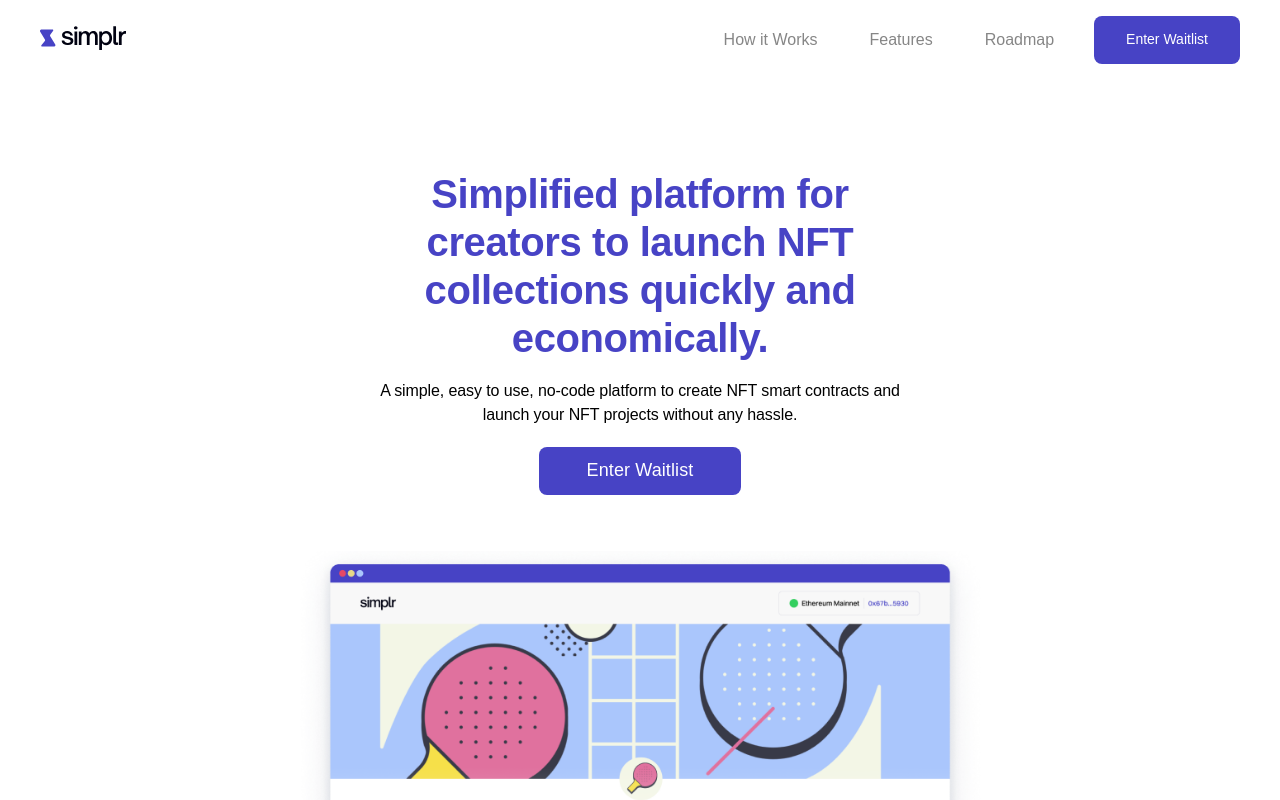
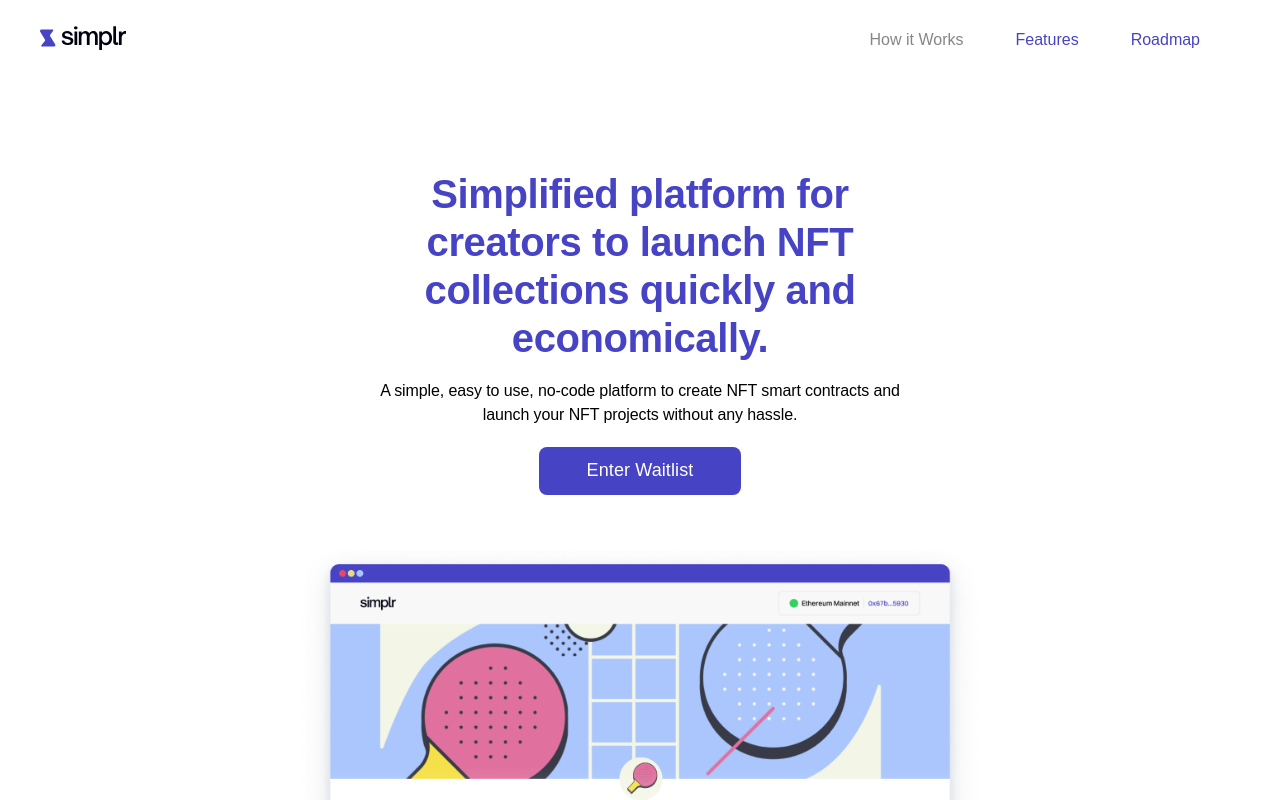
Before and after one commit to chain-labs/simplr-collection, a Next.js app: page / in a window 1280 px wide. Shown: the top 800 px of the page. Built offline with nearby package versions, Linux system fonts and the light colour scheme; a web font is replaced by a local one.

Commit message:
added nav link urls

```diff
--- a/src/components/Navbar.tsx
+++ b/src/components/Navbar.tsx
@@ -1,15 +1,11 @@
-import Link from 'next/link';
 import { useEffect, useState } from 'react';
 import theme from 'src/styleguide/theme';
 import Box from './Box';
-import ButtonComp from './Button';
-import ResponsiveImage from './ResponsiveImage';
 import Text from './Text';
 import { gsap } from 'gsap';
 import { ArrowRight, X } from 'phosphor-react';
 import { InstagramFill, TwitterFill, DiscordFill } from 'akar-icons';
 import scrollIntoView from 'src/utils/scrollIntoView';
-import ResponsiveText from './ResponsiveText';
 import { DISCORD_INVITE, INSTAGRAM_HANDLE, TWITTER_HANDLE } from 'src/containers/home/components/constants';
 import LogoMob from '../svgs/Logo_mobile.svg';
 import LogoDesk from '../svgs/Logo_desktop.svg';
@@ -93,9 +89,9 @@ const Navbar = () => {
 								</Box>
 							</Box>
 							<Box borderTop={`1px solid ${theme.colors['blue-10']}`}>
-								<NavLink href="features" text="Features" closeDrawer={closeDrawer} />
+								<NavLink href="feature" text="Features" closeDrawer={closeDrawer} />
 								<NavLink href="how" text="How it Works" closeDrawer={closeDrawer} />
-								<NavLink href="roadmap" text="Roadmap" closeDrawer={closeDrawer} />
+								<NavLink href="rm" text="Roadmap" closeDrawer={closeDrawer} />
 							</Box>
 						</Box>
 						<Box>
@@ -154,37 +150,29 @@ const Navbar = () => {
 					</Text>
 					<Text
 						as="h5"
-						cursor="pointer"
-						color={{ tabS: 'simply-gray', deskM: 'simply-blue' }}
+						color="simply-blue"
 						display={{ mobS: 'none', tabS: 'block' }}
 						px="ms"
 						mr="mxxl"
-						onClick={() => scrollIntoView('features')}
+						cursor="pointer"
+						onClick={() => scrollIntoView('feature')}
 					>
 						Features
 					</Text>
-					<Link href="#roadmap" as="/">
-						<Text
-							as="h5"
-							color={{ tabS: 'simply-gray', deskM: 'simply-blue' }}
-							display={{ mobS: 'none', tabS: 'block' }}
-							px="ms"
-							mr="mxxl"
-							cursor="pointer"
-							onClick={() => scrollIntoView('roadmap')}
-						>
-							Roadmap
-						</Text>
-					</Link>
-					<Box
-						as="a"
-						href={'https://docs.google.com/forms/d/e/1FAIpQLSdza0C0H0Yw73LrVZMTTE1zGHz5akBjyiEOegBkkZZOfrYOig/viewform'}
-						target="_blank"
+					<Text
+						as="h5"
+						color="simply-blue"
+						display={{ mobS: 'none', tabS: 'block' }}
+						px="ms"
+						mr="mxxl"
+						cursor="pointer"
+						onClick={() => scrollIntoView('rm')}
 					>
-						<ButtonComp bg="primary" height="48px" px="mxxxl">
-							<ResponsiveText mob="h4" tab="h6" desk="h5" text="Enter Waitlist" />
-						</ButtonComp>
-					</Box>
+						Roadmap
+					</Text>
+					{/* <ButtonComp bg="primary" height="48px" px="mxxxl">
+						<ResponsiveText mob="h4" tab="h6" desk="h5" text="Early Access" />
+					</ButtonComp> */}
 				</Box>
 			</Box>
 		</Box>
--- a/src/containers/home/components/Features.tsx
+++ b/src/containers/home/components/Features.tsx
@@ -132,7 +132,8 @@ const Features = () => {
 			column
 			center
 		>
-			<Text className="feat-title" as="h2" color="simply-blue" display={{ mobS: 'none', deskM: 'block' }} id="features">
+			<Box id="feature" />
+			<Text className="feat-title" as="h2" color="simply-blue" display={{ mobS: 'none', deskM: 'block' }}>
 				Game Changing Features
 			</Text>
 			<Text
--- a/src/containers/home/components/Footer.tsx
+++ b/src/containers/home/components/Footer.tsx
@@ -31,7 +31,7 @@ const Footer = () => {
 						color="simply-blue"
 						mr="mxxxl"
 						mb={{ mobS: 'mm', tabS: '0' }}
-						onClick={() => scrollIntoView('hero-headline')}
+						onClick={() => scrollIntoView('hero-subtext')}
 						cursor="pointer"
 					>
 						Home
@@ -41,7 +41,7 @@ const Footer = () => {
 						color="simply-blue"
 						mr="mxxxl"
 						mb={{ mobS: 'mm', tabS: '0' }}
-						onClick={() => scrollIntoView('features')}
+						onClick={() => scrollIntoView('feature')}
 						cursor="pointer"
 					>
 						Features
@@ -61,7 +61,7 @@ const Footer = () => {
 						color="simply-blue"
 						mr="mxxxl"
 						mb={{ mobS: 'mm', tabS: '0' }}
-						onClick={() => scrollIntoView('roadmap')}
+						onClick={() => scrollIntoView('rm')}
 						cursor="pointer"
 					>
 						Roadmap
--- a/src/containers/home/components/Roadmap.tsx
+++ b/src/containers/home/components/Roadmap.tsx
@@ -8,7 +8,7 @@ import { roadmapArray } from './utils';
 
 const Roadmap = () => {
 	return (
-		<Box pb="wxxl" id="roadmap">
+		<Box pb="wxxl">
 			<ResponsiveText
 				desk="h1"
 				tab="h2"
@@ -18,7 +18,7 @@ const Roadmap = () => {
 				mt="wxs"
 				text="What’s in the Future"
 			/>
-			<Box>
+			<Box id="rm">
 				<Text as="b3" textAlign="center" mx="auto" maxWidth={{ mobS: '25rem', tabS: '57rem' }}>
 					We make promises that we know we can deliver. Here’s the roadmap of what the future holds for Simplr
 					Collection.
```
